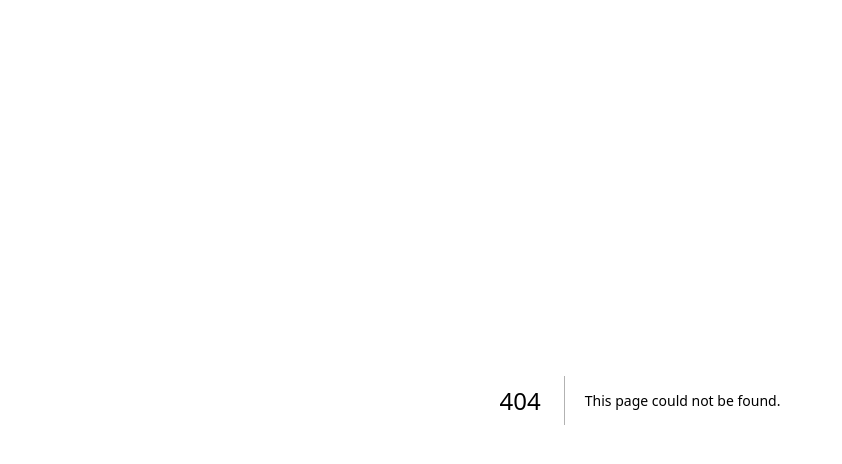
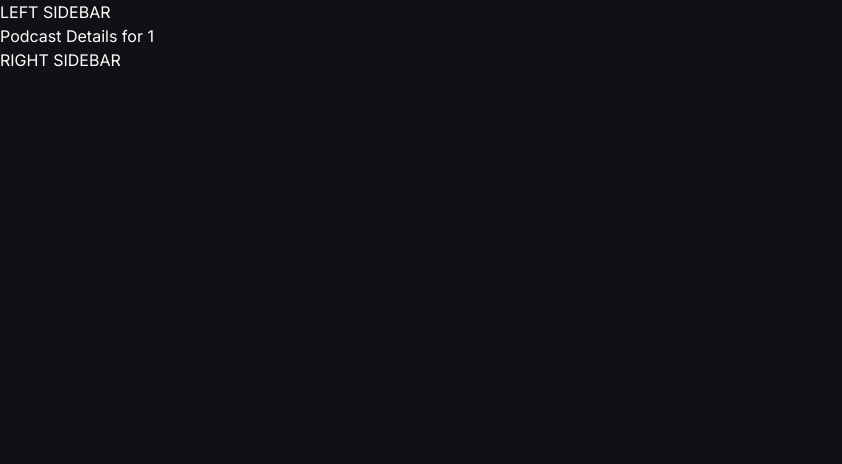
Before and after one commit to charankulal/PodFusion, a Next.js app: page /podcast/1 in a window 1280 px wide. Before the commit this address had no page. Shown: the top 464 px of the page, without its empty margins (0-842 px from the left). Built offline with nearby package versions, Linux system fonts and the light colour scheme.

Commit message:
Completed the creating the various project directories.

```diff
--- /dev/null
+++ b/app/(root)/create-podcast/page.tsx
@@ -0,0 +1,11 @@
+import React from 'react'
+
+const CreatePodcast = () => {
+  return (
+    <div>
+
+    </div>
+  )
+}
+
+export default CreatePodcast
--- /dev/null
+++ b/app/(root)/discover/page.tsx
@@ -0,0 +1,11 @@
+import React from 'react'
+
+const Discover = () => {
+  return (
+    <div>
+
+    </div>
+  )
+}
+
+export default Discover
--- /dev/null
+++ b/app/(root)/podcast/[podcastId]/page.tsx
@@ -0,0 +1,13 @@
+import React from 'react'
+
+const PodcastDetails = ({params}:{params:{podcastId:string}}) => {
+  return (
+    <div>
+
+      <p
+      className='text-white-1'>Podcast Details for {params.podcastId}</p>
+    </div>
+  )
+}
+
+export default PodcastDetails
--- /dev/null
+++ b/app/(root)/profile/page.tsx
@@ -0,0 +1,11 @@
+import React from 'react'
+
+const Profile = () => {
+    return (
+        <div>
+            Profile
+        </div>
+    )
+}
+
+export default Profile
```
